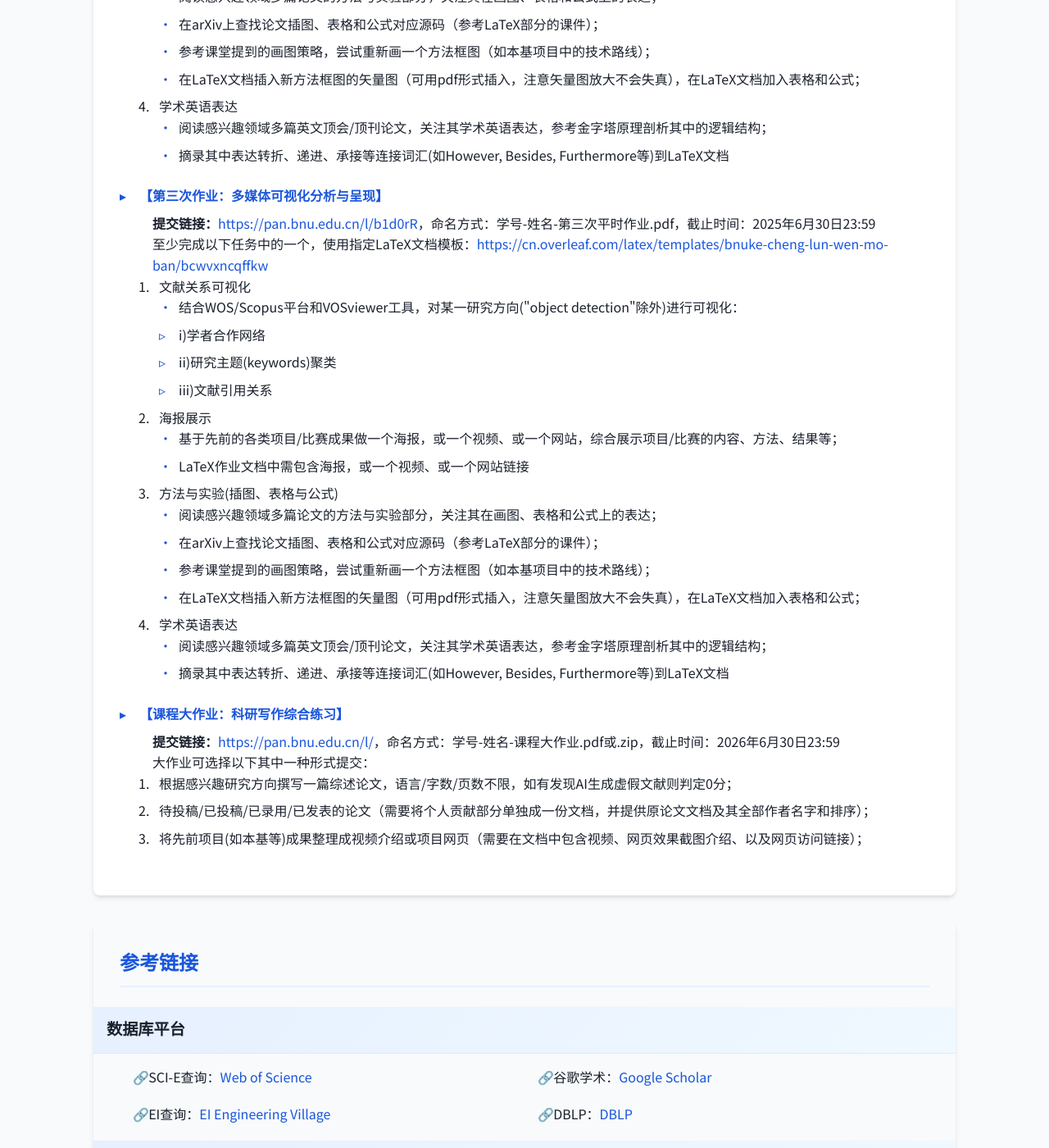
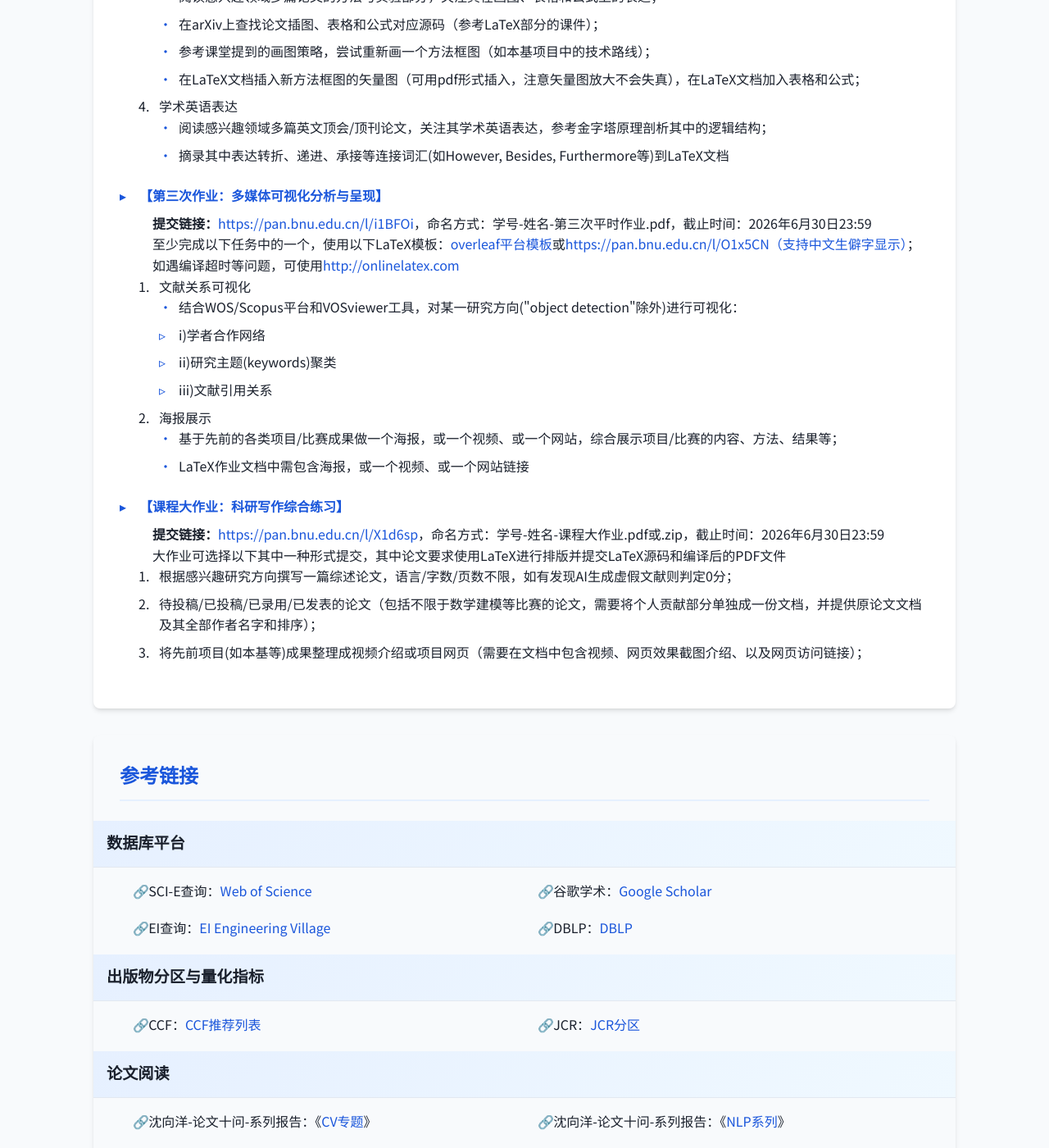
Before and after one commit to zhwinfo/zhwinfo.github.io, a Jekyll site: the page aw/index.html, which Jekyll copies as it is, in a window 1280 px wide and 1400 px high, scrolled down 2751 px. Shown: the whole window at 82% size. Built offline with Jekyll 4.4.1, drawn with Linux system fonts in a browser that asks for light colours.

Commit message:
fast update

```diff
--- a/aw/index.html
+++ b/aw/index.html
@@ -620,8 +620,8 @@
                 <li>
                     <div class="homework-title">【第三次作业：多媒体可视化分析与呈现】</div>
                     <div class="homework-content">
-                        <p><strong>提交链接：</strong><a href="https://pan.bnu.edu.cn/l/b1d0rR" target="_blank">https://pan.bnu.edu.cn/l/b1d0rR</a>，命名方式：学号-姓名-第三次平时作业.pdf，截止时间：2025年6月30日23:59</p>
-                        <p>至少完成以下任务中的一个，使用指定LaTeX文档模板：<a href="https://cn.overleaf.com/latex/templates/bnuke-cheng-lun-wen-mo-ban/bcwvxncqffkw" target="_blank">https://cn.overleaf.com/latex/templates/bnuke-cheng-lun-wen-mo-ban/bcwvxncqffkw</a></p>
+                        <p><strong>提交链接：</strong><a href="https://pan.bnu.edu.cn/l/i1BFOi" target="_blank">https://pan.bnu.edu.cn/l/i1BFOi</a>，命名方式：学号-姓名-第三次平时作业.pdf，截止时间：2026年6月30日23:59</p>
+                        <p>至少完成以下任务中的一个，使用以下LaTeX模板：<a href="https://cn.overleaf.com/latex/templates/bnuke-cheng-lun-wen-mo-ban/bcwvxncqffkw" target="_blank">overleaf平台模板</a>或<a href="https://pan.bnu.edu.cn/l/O1x5CN" target="_blank">https://pan.bnu.edu.cn/l/O1x5CN（支持中文生僻字显示）</a>；如遇编译超时等问题，可使用<a href="http://onlinelatex.com" target="_blank">http://onlinelatex.com</a></p>
                         <ol>
                             <li>文献关系可视化
                                 <ul>
@@ -639,20 +639,6 @@
                                     <li>LaTeX作业文档中需包含海报，或一个视频、或一个网站链接</li>
                                 </ul>
                             </li>
-                            <li>方法与实验(插图、表格与公式)
-                                <ul>
-                                    <li>阅读感兴趣领域多篇论文的方法与实验部分，关注其在画图、表格和公式上的表达；</li>
-                                    <li>在arXiv上查找论文插图、表格和公式对应源码（参考LaTeX部分的课件）；</li>
-                                    <li>参考课堂提到的画图策略，尝试重新画一个方法框图（如本基项目中的技术路线）；</li>
-                                    <li>在LaTeX文档插入新方法框图的矢量图（可用pdf形式插入，注意矢量图放大不会失真），在LaTeX文档加入表格和公式；</li>
-                                </ul>
-                            </li>
-                            <li>学术英语表达
-                                <ul>
-                                    <li>阅读感兴趣领域多篇英文顶会/顶刊论文，关注其学术英语表达，参考金字塔原理剖析其中的逻辑结构；</li>
-                                    <li>摘录其中表达转折、递进、承接等连接词汇(如However, Besides, Furthermore等)到LaTeX文档</li>
-                                </ul>
-                            </li>
                         </ol>
                     </div>
                 </li>
@@ -660,11 +646,11 @@
                 <li>
                     <div class="homework-title">【课程大作业：科研写作综合练习】</div>
                     <div class="homework-content">
-                        <p><strong>提交链接：</strong><a href="https://pan.bnu.edu.cn/l/" target="_blank">https://pan.bnu.edu.cn/l/</a>，命名方式：学号-姓名-课程大作业.pdf或.zip，截止时间：2026年6月30日23:59</p>
-                        <p>大作业可选择以下其中一种形式提交：</p>
+                        <p><strong>提交链接：</strong><a href="https://pan.bnu.edu.cn/l/X1d6sp" target="_blank">https://pan.bnu.edu.cn/l/X1d6sp</a>，命名方式：学号-姓名-课程大作业.pdf或.zip，截止时间：2026年6月30日23:59</p>
+                        <p>大作业可选择以下其中一种形式提交，其中论文要求使用LaTeX进行排版并提交LaTeX源码和编译后的PDF文件</p>
                         <ol>
                             <li>根据感兴趣研究方向撰写一篇综述论文，语言/字数/页数不限，如有发现AI生成虚假文献则判定0分；</li>
-                            <li>待投稿/已投稿/已录用/已发表的论文（需要将个人贡献部分单独成一份文档，并提供原论文文档及其全部作者名字和排序）；</li>
+                            <li>待投稿/已投稿/已录用/已发表的论文（包括不限于数学建模等比赛的论文，需要将个人贡献部分单独成一份文档，并提供原论文文档及其全部作者名字和排序）；</li>
                             <li>将先前项目(如本基等)成果整理成视频介绍或项目网页（需要在文档中包含视频、网页效果截图介绍、以及网页访问链接）；</li>
                         </ol>
                     </div>
```
